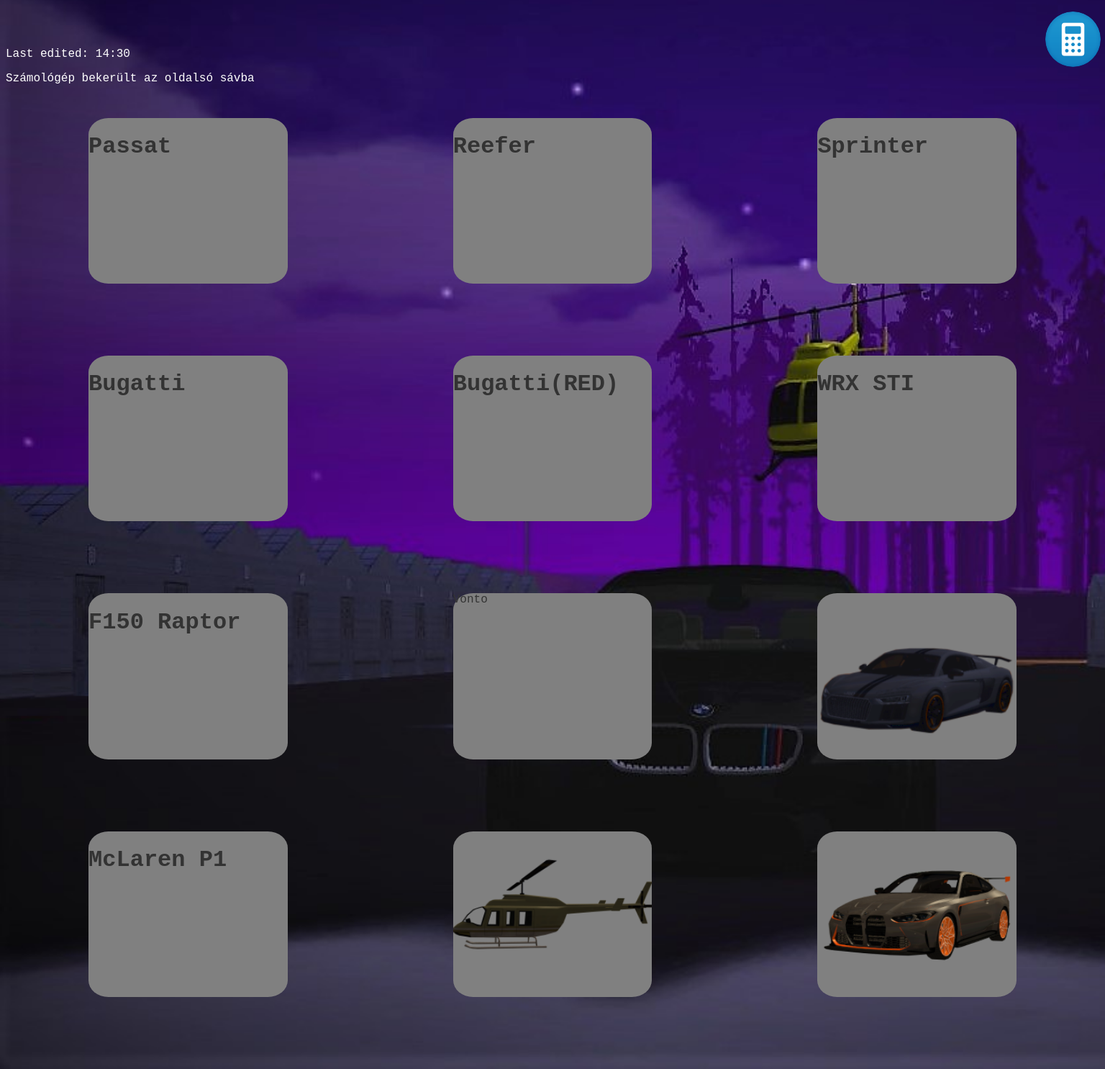
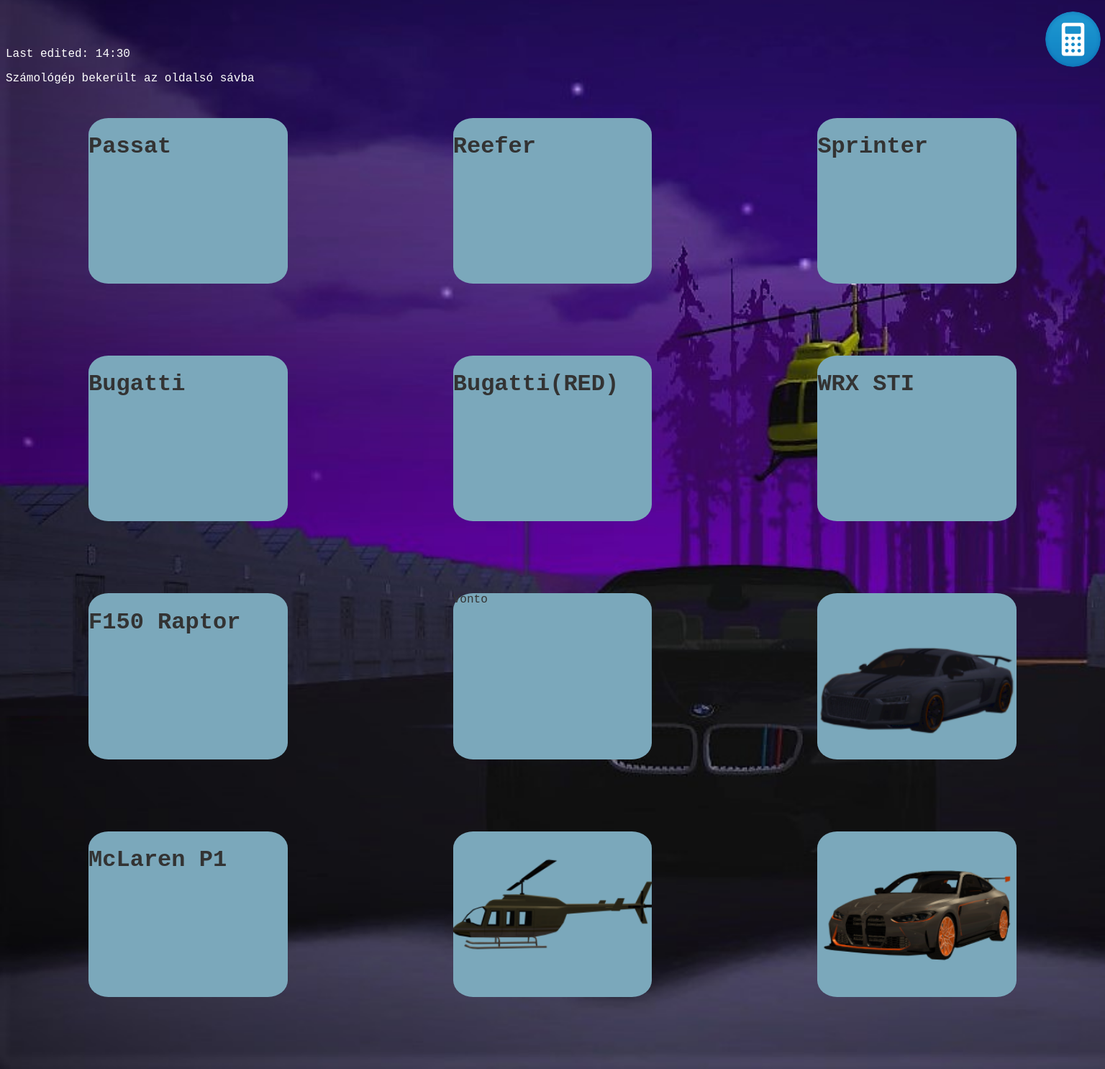
Before and after one commit to diamondtm/diamondtm.github.io, a PHP site: page /cars.html in a window 1536 px wide. Shown: the part 112-1597 px from the top of the page at 72% size. Run offline with PHP 8.4, Linux system fonts and the light colour scheme.

Commit message:
Update tesztes.css

```diff
--- a/tesztes.css
+++ b/tesztes.css
@@ -210,6 +210,9 @@
 	width: 18vw;
 	height: 15vw;
 	}
+	.hatlap table{
+		font-size: 1.2vw;
+	}
 
 }
 
@@ -289,7 +292,6 @@ body {
  font-family: 'Courier New', monospace;
   background: url("hatter.png");
   background-position: fixed;
-
   background-size: cover;
   background-color: grey;
 
@@ -432,7 +434,7 @@ nav{
 	width: 100%;
 	height: 100%;
 	backface-visibility: hidden;
-	background-color: grey;
+	background-color: #7ba8bb;
 	color: #333;
 	border-radius: 10%;
 
```
